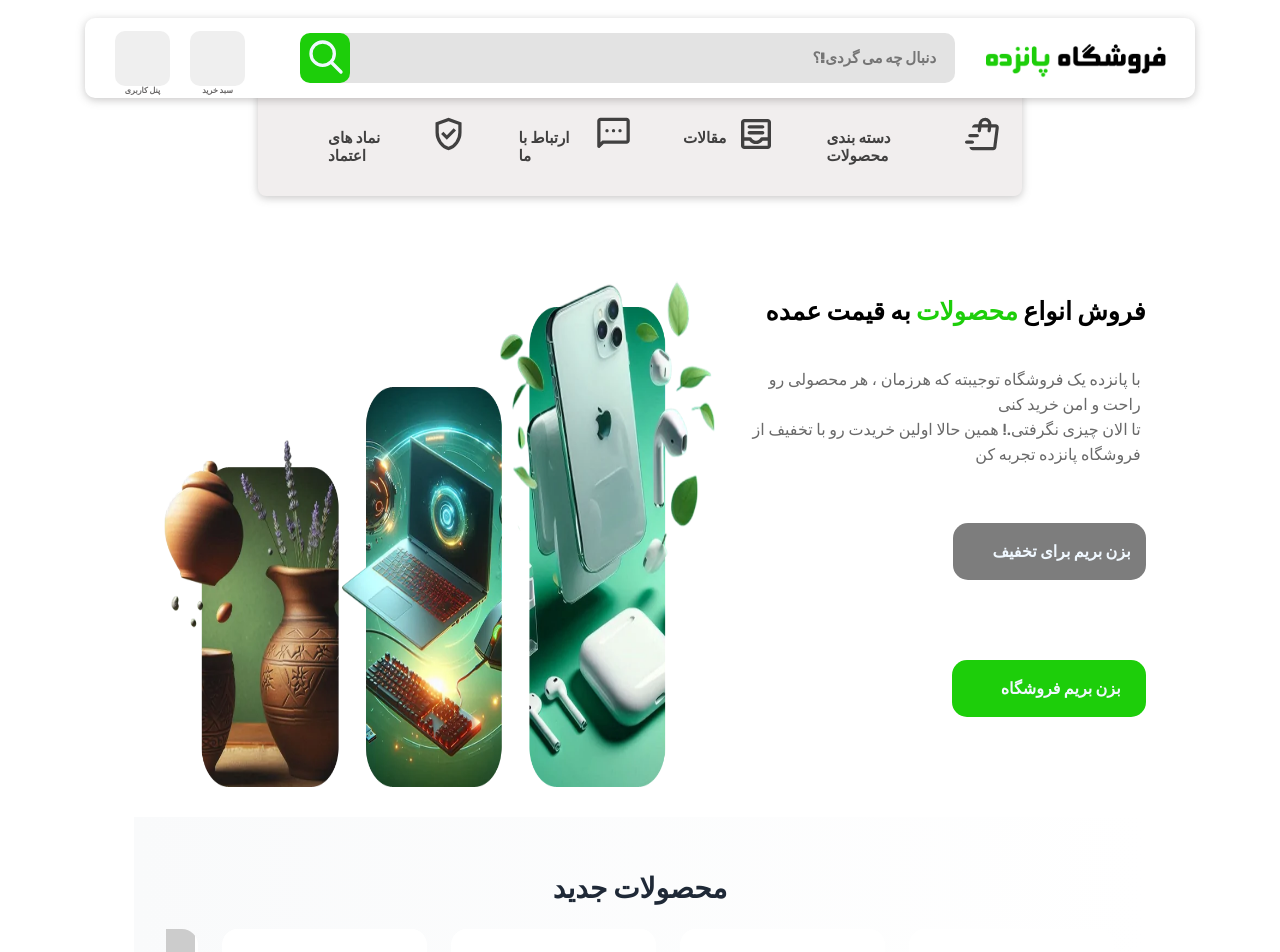
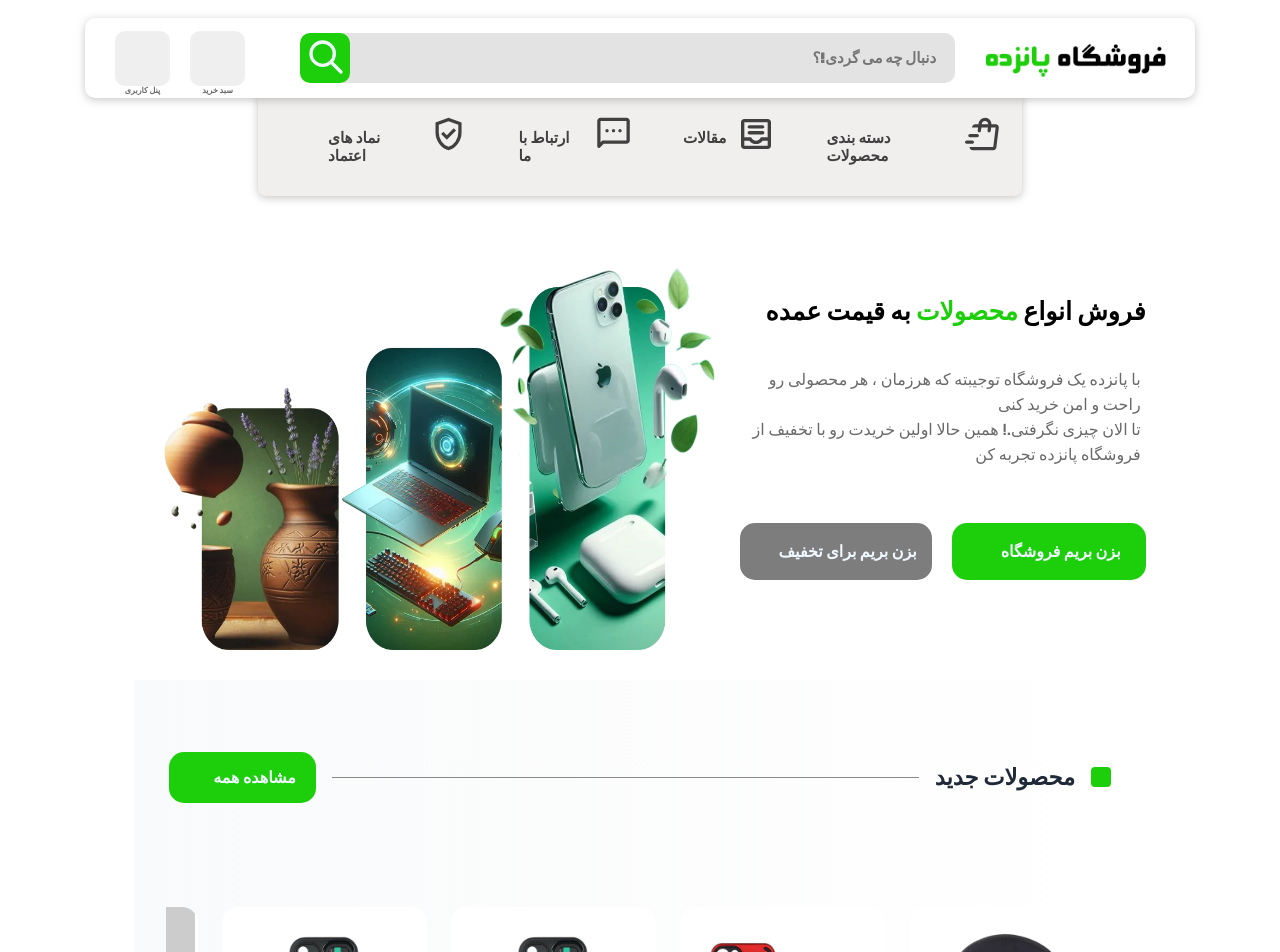
Before and after one commit to efatemee/fifteenshopnew, a React (Vite) app: page / in a window 1280 px wide. Shown: the top 952 px of the page. Built offline with nearby package versions, Linux system fonts and the light colour scheme; data requests are answered from the project's data file.

Commit message:
change css by scroll product

```diff
--- a/src/components/button/buttongray.module.css
+++ b/src/components/button/buttongray.module.css
@@ -7,9 +7,9 @@
     flex-direction: row-reverse;
     justify-content: center;
     align-items: center;
-     position:relative;
-     overflow: hidden;
-     margin: 40px 0 40px 20px;
+    position:relative;
+    overflow: hidden;
+    margin: 40px 20px 40px 0;
 }
 .buttongray p{
     color: aliceblue;
--- a/src/components/button/buttongreen.module.css
+++ b/src/components/button/buttongreen.module.css
@@ -9,7 +9,7 @@
     align-items: center;
      position: relative;
      overflow: hidden;
-     margin: 40px 0 40px 20px;
+     margin: 40px 0 40px 0;
 }
 .buttongreen p{
     color: aliceblue;
--- a/src/components/scroll/Scrollproduct.jsx
+++ b/src/components/scroll/Scrollproduct.jsx
@@ -1,6 +1,7 @@
 import { useRef, useEffect, useState } from "react";
 import ProductCard from "../productcard/productcard";
 import "./scroll.css";
+import Buttongreen from "../button/buttongreen";
 
 const ScrollProduct = ({ category = "", title = "محصولات پیشنهادی" }) => {
   const scrollRef = useRef(null);
@@ -50,11 +51,14 @@
       .catch((err) => console.error("خطا در دریافت محصولات:", err));
   }, [category]);
 
-
   return (
     <div className="carousel-container">
-      <h2 className="carousel-title">{title}</h2>
-
+      <div className="carousel-title">
+        <button className="butt"></button>
+        <h2>{title}</h2>
+        <div className="line"></div>
+        <Buttongreen title="مشاهده همه" />
+      </div>
       <button className="scroll-button left" onClick={() => scroll("left")}>
         ◀
       </button>
--- a/src/components/scroll/scroll.css
+++ b/src/components/scroll/scroll.css
@@ -7,12 +7,28 @@
 }
 
 .carousel-title {
-  text-align: center;
-  font-size: 1.75rem;
+  text-align: right;
+  font-size: 15px;
   font-weight: bold;
   color: #1f2937;
   margin-bottom: 1.5rem;
+  display: flex;
+  align-items: center;
+  flex-direction: row-reverse;
+  justify-content: space-around;
 }
+.butt{
+    background-color: #1DCE0A;
+    width: 20px;
+    height: 20px;
+    border: none;
+    border-radius: 4px;
+    margin: 0 0 0 10px;
+}
+.butt:hover{
+    background-color: #8f8f8f;
+}
+
 
 .carousel-scroll {
   display: flex;
@@ -20,6 +36,7 @@
   overflow-x: hidden;
   scroll-behavior: smooth;
   flex-direction: row-reverse;
+  padding: 40px 0;
 }
 
 .scroll-button {
@@ -48,3 +65,10 @@
 .scroll-button.right {
   right: 1rem;
 }
+
+.line{
+  width: 62%;
+  height: 0px;
+  margin: 0 10px;
+  border-top: 1px solid rgba(124, 124, 124, 0.889);
+}
```
